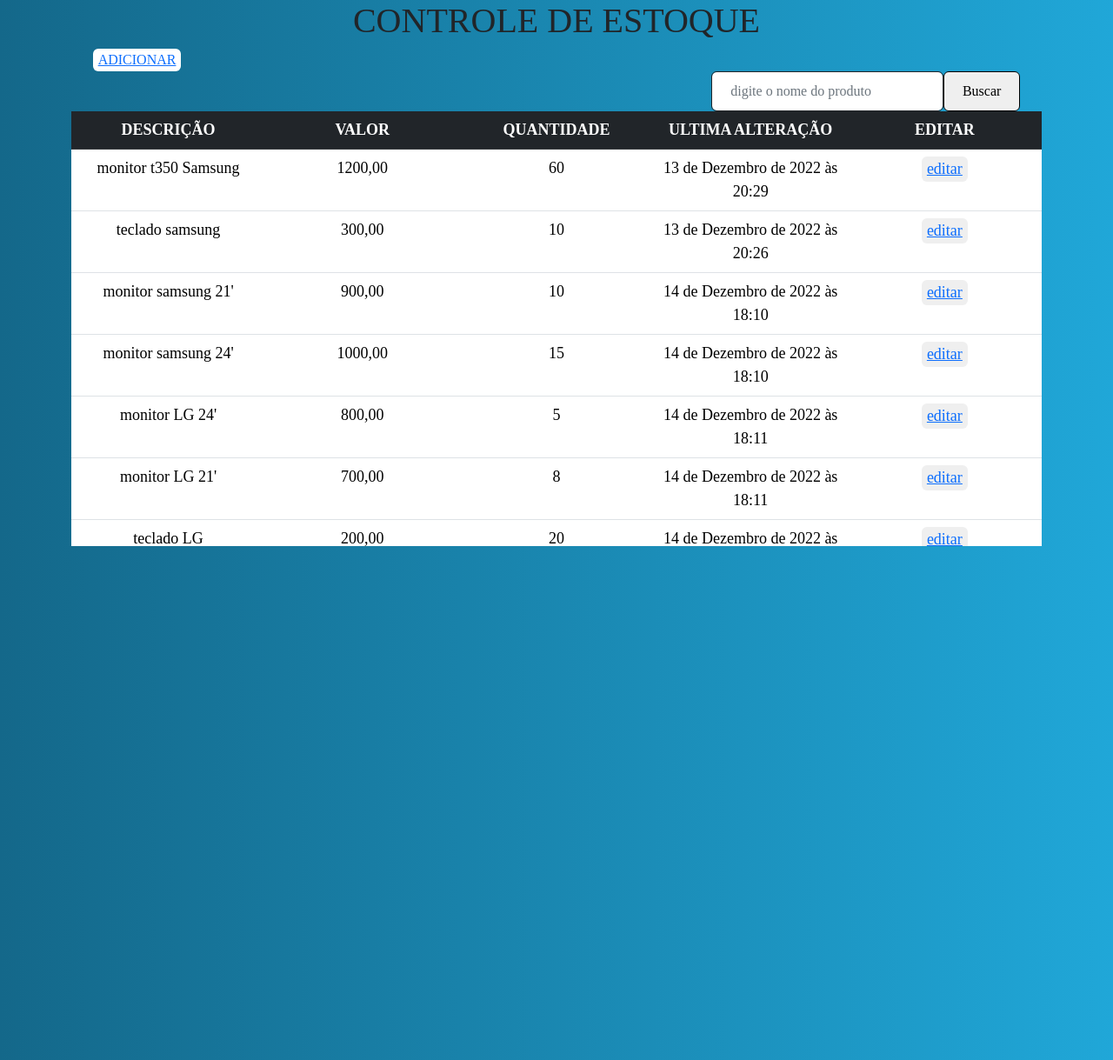
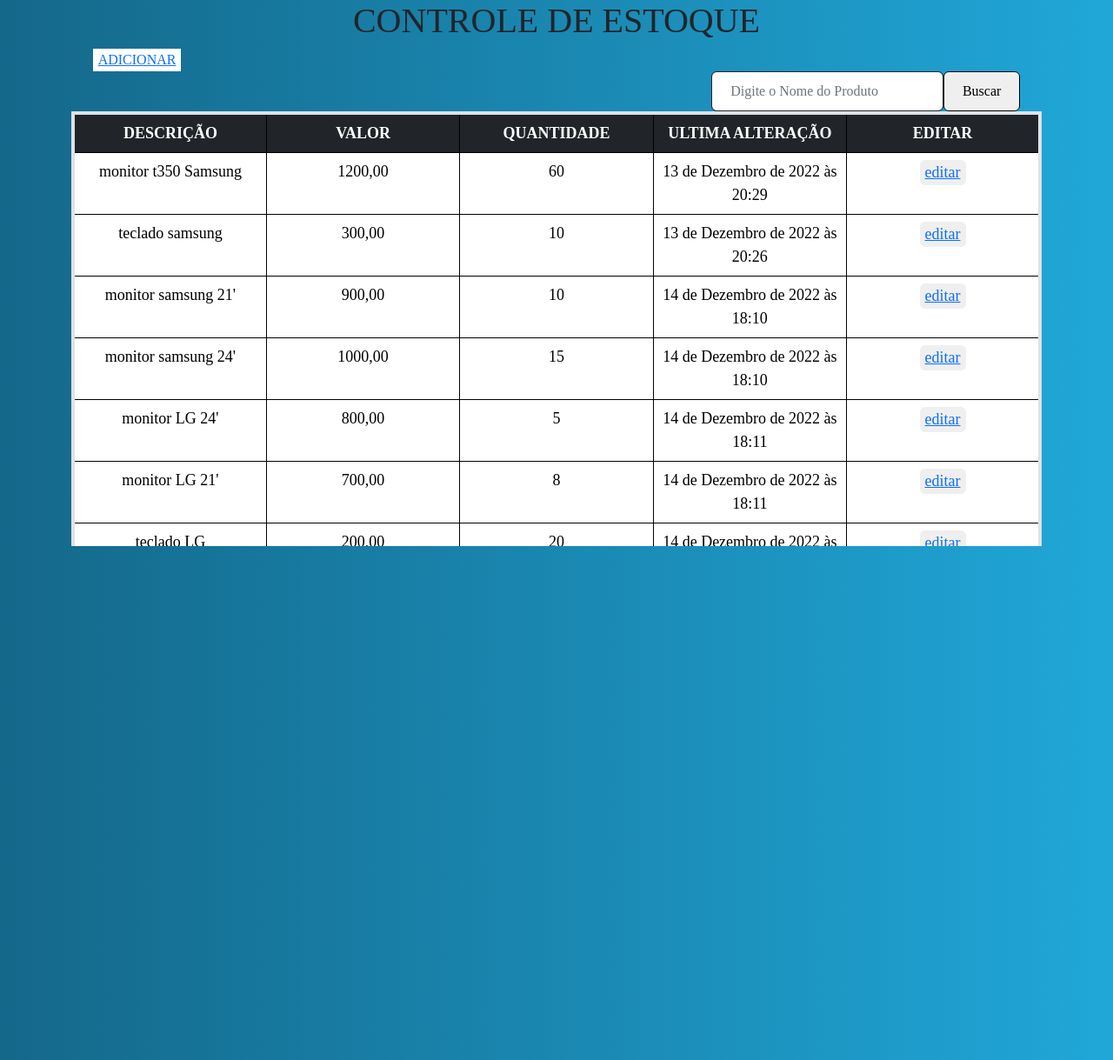
Before and after one commit to lima-12/ProjetoFaculdade, a Django app: page / in a window 1280 px wide. Shown: the whole page at 87% size. Run offline with Django 4.2, Linux system fonts and the light colour scheme; data comes from the database, SQL or seed files in the repository.

Commit message:
Update home.html

```diff
--- a/controle/templates/controle/home.html
+++ b/controle/templates/controle/home.html
@@ -14,7 +14,6 @@
     <style>
     h1{
     text-align: center;
-
     }
 
     body{
@@ -23,11 +22,16 @@
         }
 
    tr, th{
+<<<<<<< HEAD
         color: white;
         padding : 10px;
+=======
+        color: black;
+        padding: 10px;
+        boder: 1px solid black;
         }
 
-    tr, td {
+    tr, td{
         padding-top: 12px;
         padding-bottom: 12px;
         text-align: center;
@@ -42,9 +46,23 @@
 
     table{
     font-size: 18px;
+<<<<<<< HEAD
     padding: 15px;
 
+=======
+    padding: 8px;
+    width: 100%;
+    border: 4px solid black;
+
+>>>>>>> b3a80c3e253f2a386878868b2f4073a06ffc4bd1
     }
+
+    td,th{
+    border: 1px solid black;
+    padding: 8px;
+
+    }
+
 
     .form-control{
     padding: 10px;
@@ -52,9 +70,14 @@
     }
 
     #adcionar{
+<<<<<<< HEAD
     border-radius: 6px;
     border: none;
     background-color: white;
+=======
+    background: white;
+    color: black;
+>>>>>>> b3a80c3e253f2a386878868b2f4073a06ffc4bd1
     }
 
     #bt_editar{
@@ -100,7 +123,7 @@
     <form method="get" id="search-form">
         <button type=”submit” id="buscar" >Buscar</button>
 
-        <input class="form-control" type="text" id="search" name="search" placeholder="digite o nome do produto" >
+        <input class="form-control" type="text" id="search" name="search" placeholder="Digite o Nome do Produto" >
     </form>
 
 </div>
```
